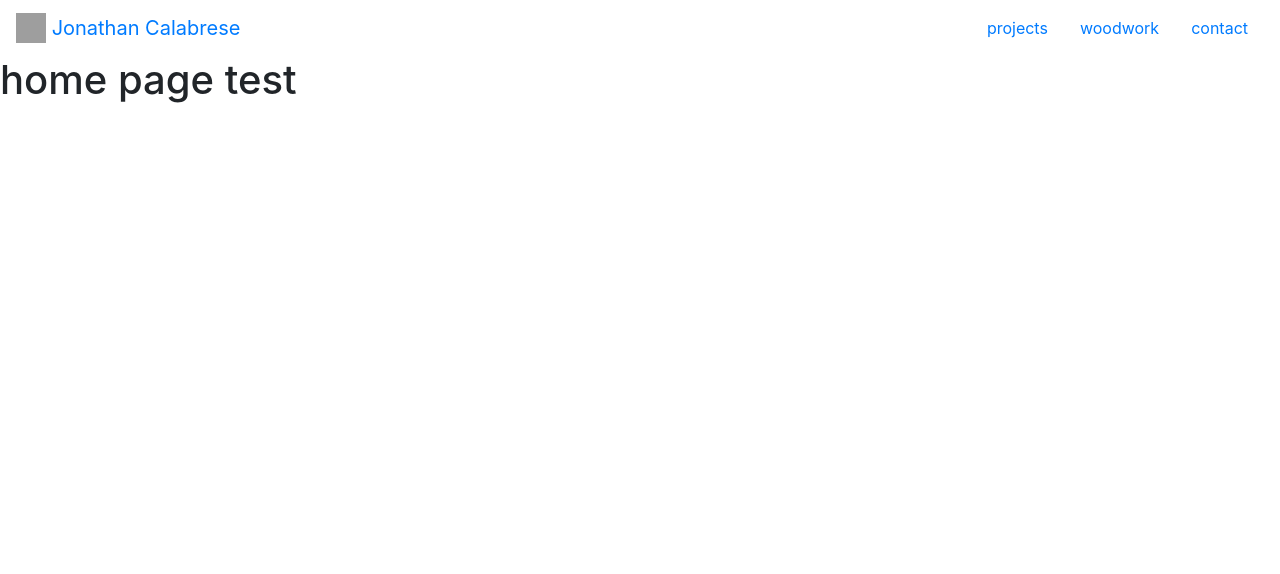
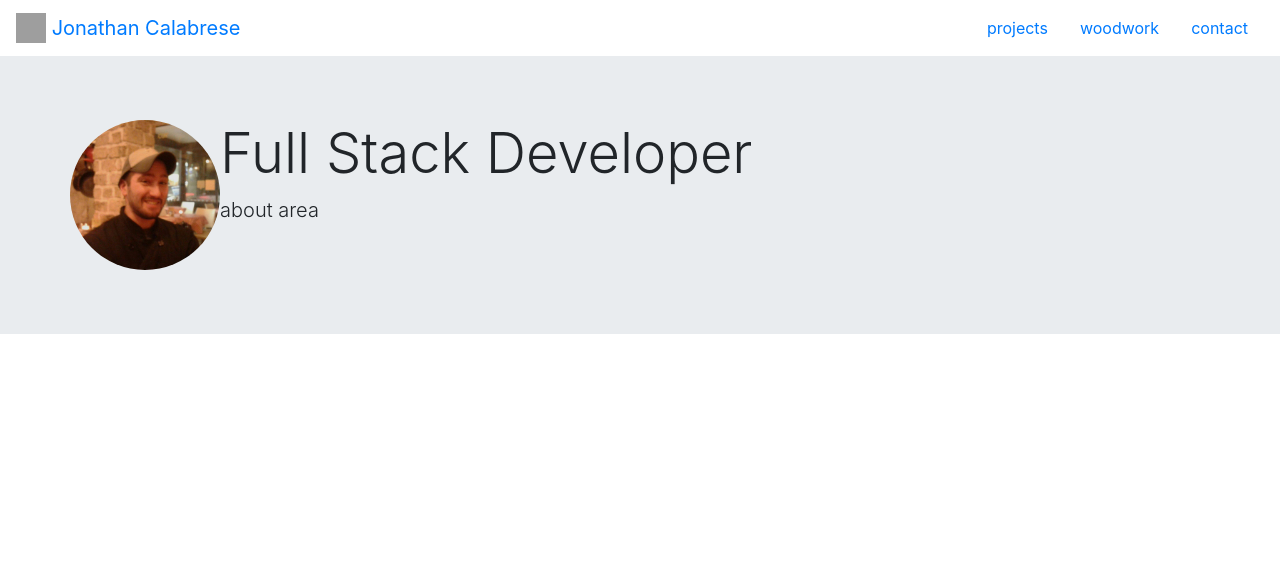
Before and after one commit to Yonibrese/personal_site, a Django app: page / in a window 1280 px wide. Shown: the top 574 px of the page. Run offline with Django 3.2, Linux system fonts and the light colour scheme; some libraries are stand-ins or nearby versions; grey boxes are pictures that could not be loaded.

Commit message:
started working on static content

```diff
--- a/templates/base.html
+++ b/templates/base.html
@@ -4,7 +4,10 @@
 <head>
     <meta charset="UTF-8">
     <title>{% block title %} title {% endblock %}</title>
+    {% block css %}
     <link rel="stylesheet" href="https://stackpath.bootstrapcdn.com/bootstrap/4.3.1/css/bootstrap.min.css" integrity="sha384-ggOyR0iXCbMQv3Xipma34MD+dH/1fQ784/j6cY/iJTQUOhcWr7x9JvoRxT2MZw1T" crossorigin="anonymous">
+    <link rel="stylesheet" type="text/css" href="{% static 'style.css' %}">
+    {% endblock %}
 </head>
 <body>
 {% block nav %}
--- a/templates/home.html
+++ b/templates/home.html
@@ -1,7 +1,22 @@
 {% extends 'base.html' %}
+{% load static %}
 
 {% block title %}yonibrese{% endblock %}
 
 {% block content %}
-<h1>home page test</h1>
+<div id="landing">
+    <div class="jumbotron jumbotron-fluid" id='jumbo'>
+        <div class="container">
+            <div class="row">
+                <div id="jumbo-img-box">
+                    <img src="{% static 'profile_pic.jpg' %}" class="rounded-circle" height="150px" width="150px">
+                </div>
+                <div>
+                    <h1 class="display-4">Full Stack Developer</h1>
+                    <p class="lead">about area</p>
+                </div>
+            </div>
+        </div>
+    </div>
+</div>
 {% endblock %}
```
Also changed, not shown: static/profile_pic.jpg (added), static/style.css (added).
